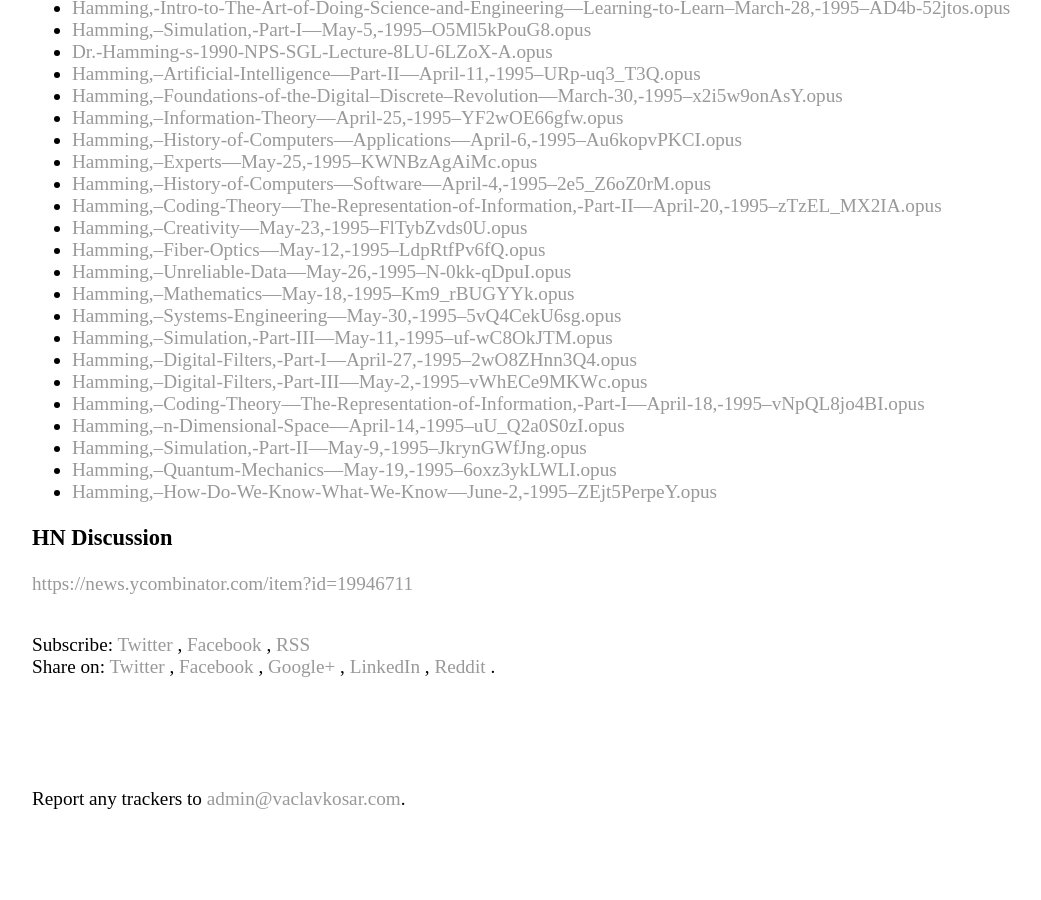
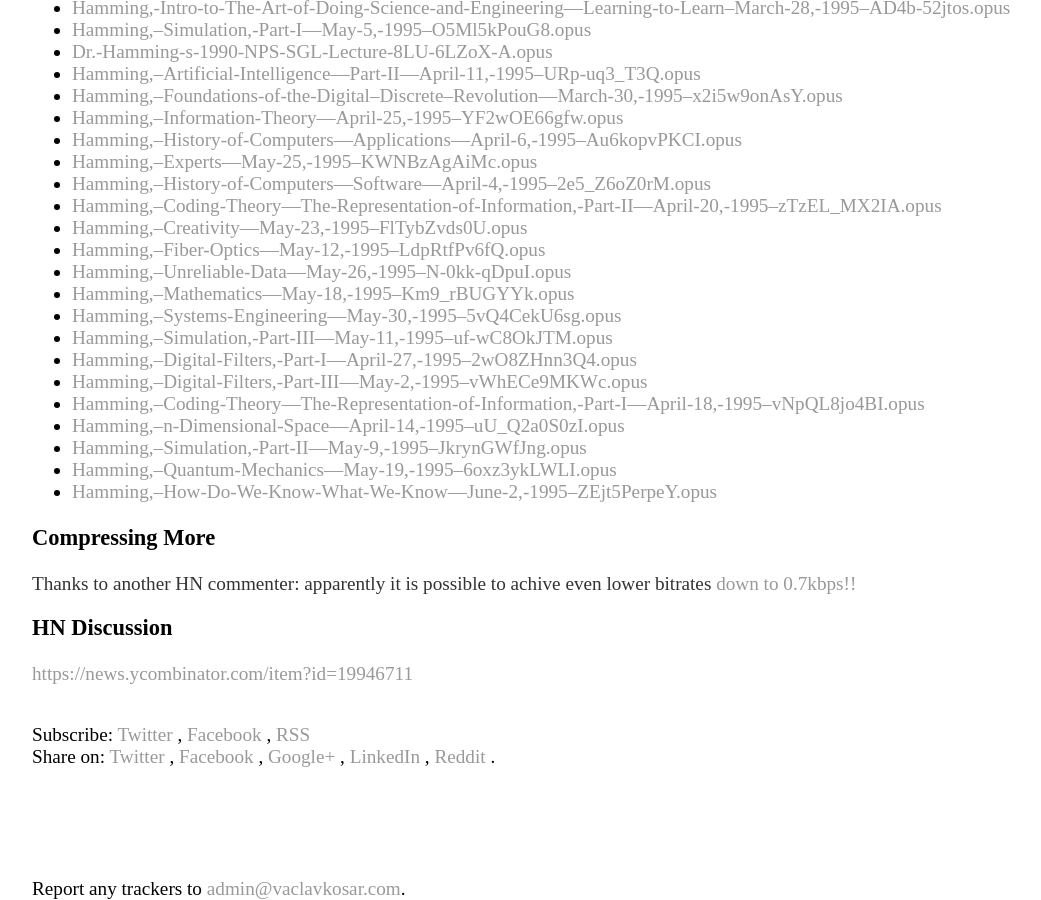
Before and after one commit to vackosar/vackosar.github.io, a Jekyll site: the page built from _posts/2019-05-18-Highly-Compressed-Richard-Hamming-Lectures.md, in a window 1280 px wide and 900 px high, scrolled down 1206 px. Shown: the whole window, without its empty margins (0-1041 px from the left). Built offline with Jekyll 4.4.1, drawn with Linux system fonts in a browser that asks for light colours; comment, search, counter and statistics services are not loaded; before the commit the page ends 2016 px from its top, so only the background shows below that.

Commit message:
hamming 0.7kbps

```diff
--- a/_posts/2019-05-18-Highly-Compressed-Richard-Hamming-Lectures.md
+++ b/_posts/2019-05-18-Highly-Compressed-Richard-Hamming-Lectures.md
@@ -68,6 +68,10 @@
 - [Hamming,--How-Do-We-Know-What-We-Know---June-2,-1995--ZEjt5PerpeY.opus](https://raw.githubusercontent.com/vackosar/vackosar.github.io/master/files/Hamming,--How-Do-We-Know-What-We-Know---June-2,-1995--ZEjt5PerpeY.opus)
 
 
+### Compressing More
+
+Thanks to another HN commenter: apparently it is possible to achive even lower bitrates [down to 0.7kbps!!](http://www.rowetel.com/wordpress/?page_id=452)
+
 ### HN Discussion
 
 [https://news.ycombinator.com/item?id=19946711](https://news.ycombinator.com/item?id=19946711)
```
